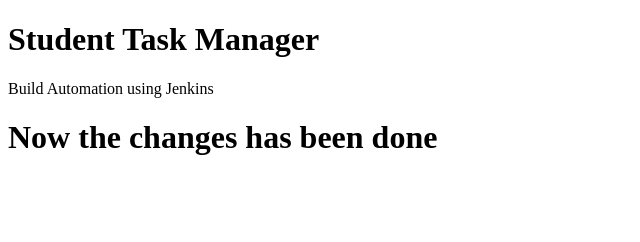
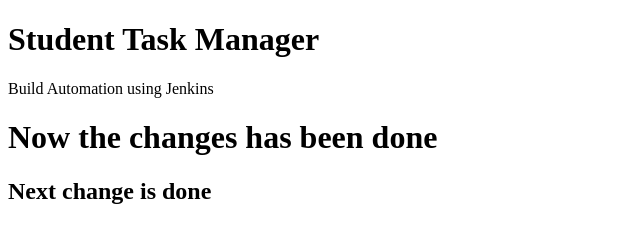
Before and after one commit to baliramhorgil98/devops-task-manager, a website: page public/index.html in a window 1280 px wide. Shown: the whole page, without its empty margins (0-640 px from the left). Drawn offline with Linux system fonts and the light colour scheme.

Commit message:
index changed

```diff
--- a/public/index.html
+++ b/public/index.html
@@ -9,5 +9,6 @@
     <h1>Student Task Manager</h1>
     <p>Build Automation using Jenkins</p>
     <h1>Now the changes has been done</h1>
+    <h2>Next change is done</h2>
 </body>
 </html>
```
Also changed, not shown: app.js (line endings or trailing spaces), build.js (line endings or trailing spaces), deployment.yaml (line endings or trailing spaces), package.json (line endings or trailing spaces), prometheus-config.yaml (line endings or trailing spaces), prometheus-deployment.yaml (line endings or trailing spaces), test.js (line endings or trailing spaces), 4 other files.
